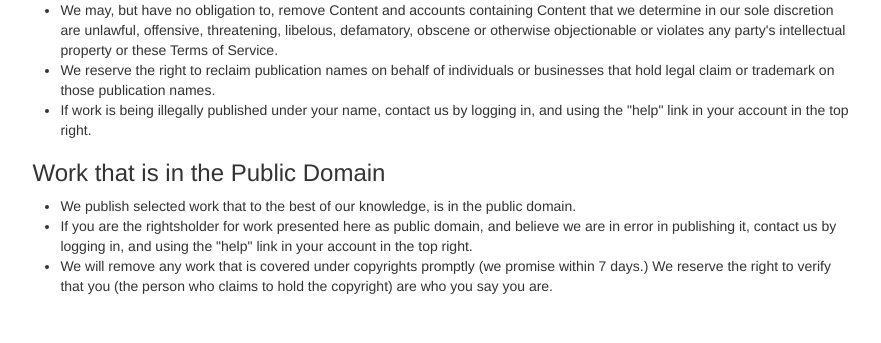
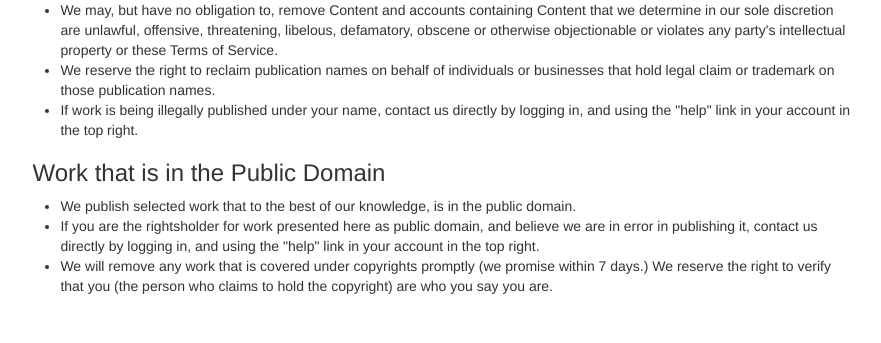
Before and after one commit to skoczen/poemhub, a Django app: template project/apps/main_site/templates/main_site/terms.html in a window 1280 px wide. Shown: the part 1084-1427 px from the top of the page, without its empty margins (198-1079 px from the left). Run offline with Django 3.2, Linux system fonts and the light colour scheme; the template is opened without the code that fills it, so the values that code supplies are empty; some libraries are stand-ins or nearby versions; some web fonts are replaced.

Commit message:
Adds user ID, better terms.

```diff
--- a/project/apps/main_site/context_processors.py
+++ b/project/apps/main_site/context_processors.py
@@ -3,6 +3,7 @@ def intercom_custom_data(request):
         if request.user.is_authenticated():
             poet = request.user.get_profile()
             return {
+                "intercom_user_id": poet.pk,
                 "intercom_name": poet.name,
                 "intercom_premium_user": poet.premium_user,
                 "intercom_num_drafts": poet.poem_set.filter(is_draft=True).count(),
--- a/project/apps/main_site/templates/main_site/terms.html
+++ b/project/apps/main_site/templates/main_site/terms.html
@@ -57,13 +57,13 @@
         <li>We may, but have no obligation to, remove Content and accounts containing Content that we determine in our sole discretion are unlawful, offensive, threatening, libelous, defamatory, obscene or otherwise objectionable or violates any party's intellectual property or these Terms of Service.
         </li>
         <li>We reserve the right to reclaim publication names on behalf of individuals or businesses that hold legal claim or trademark on those publication names.</li>
-        <li>If work is being illegally published under your name, contact us by logging in, and using the "help" link in your account in the top right.</li>
+        <li>If work is being illegally published under your name, contact us directly by logging in, and using the "help" link in your account in the top right.</li>
     </ul>
 
     <h3>Work that is in the Public Domain</h3>
     <ul>
         <li>We publish selected work that to the best of our knowledge, is in the public domain.</li>
-        <li>If you are the rightsholder for work presented here as public domain, and believe we are in error in publishing it, contact us by logging in, and using the "help" link in your account in the top right.</li>
+        <li>If you are the rightsholder for work presented here as public domain, and believe we are in error in publishing it, contact us directly by logging in, and using the "help" link in your account in the top right.</li>
         <li>We will remove any work that is covered under copyrights promptly (we promise within 7 days.) We reserve the right to verify that you (the person who claims to hold the copyright) are who you say you are.</li>
     </ul>
 
```
